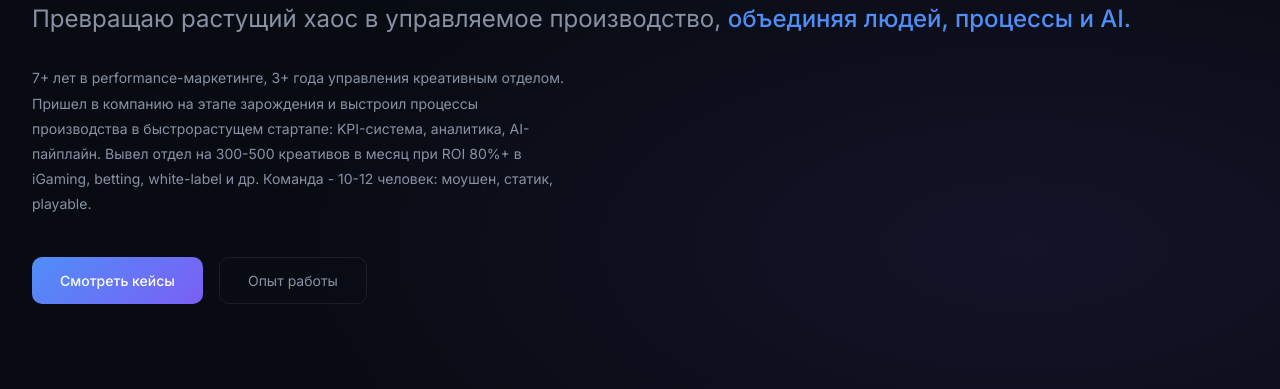
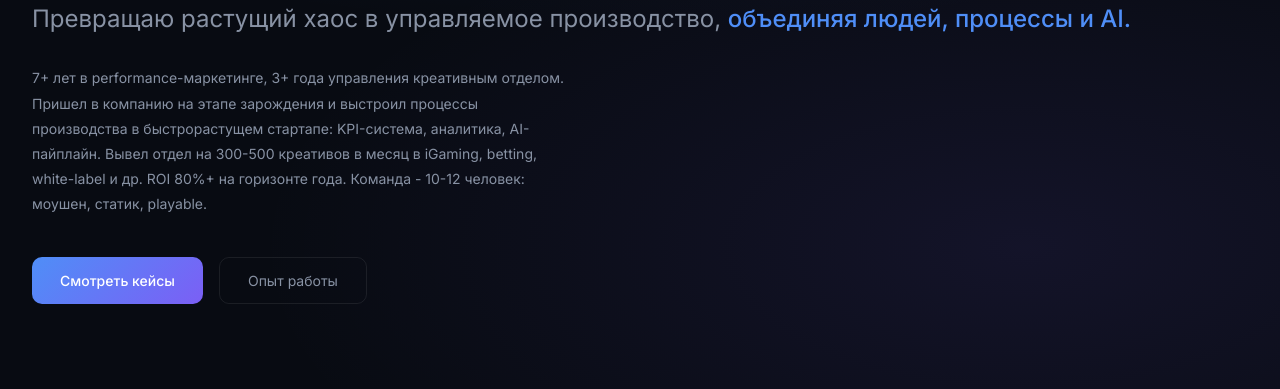
Before and after one commit to igorgromovworking/igorgromovworking.github.io, a plain HTML site: page head-of-creative.html in a window 1280 px wide. Shown: the part 385-774 px from the top of the page. Drawn offline with Linux system fonts and the light colour scheme.

Commit message:
Update head-of-creative.html

```diff
--- a/head-of-creative.html
+++ b/head-of-creative.html
@@ -163,7 +163,7 @@ footer{border-top:1px solid var(--border);padding:2.5rem 2rem;display:flex;justi
   <div class="hero-label">Head of Creative · Creative Operations Lead</div>
   <h1 class="hero-name">Игорь<br>Громов</h1>
   <div class="hero-title">Превращаю растущий хаос в управляемое производство, <b>объединяя людей, процессы и AI.</b></div>
-  <p class="hero-desc">7+ лет в performance-маркетинге, 3+ года управления креативным отделом. Пришел в компанию на этапе зарождения и выстроил процессы производства в быстрорастущем стартапе: KPI-система, аналитика, AI-пайплайн. Вывел отдел на 300-500 креативов в месяц при ROI 80%+ в iGaming, betting, white-label и др. Команда - 10-12 человек: моушен, статик, playable.</p>
+  <p class="hero-desc">7+ лет в performance-маркетинге, 3+ года управления креативным отделом. Пришел в компанию на этапе зарождения и выстроил процессы производства в быстрорастущем стартапе: KPI-система, аналитика, AI-пайплайн. Вывел отдел на 300-500 креативов в месяц в iGaming, betting, white-label и др. ROI 80%+ на горизонте года. Команда - 10-12 человек: моушен, статик, playable.</p>
   <div class="hero-cta">
     <button class="btn-primary" onclick="document.getElementById('cases').scrollIntoView({behavior:'smooth'})">Смотреть кейсы</button>
     <button class="btn-ghost" onclick="document.getElementById('exp').scrollIntoView({behavior:'smooth'})">Опыт работы</button>
```
